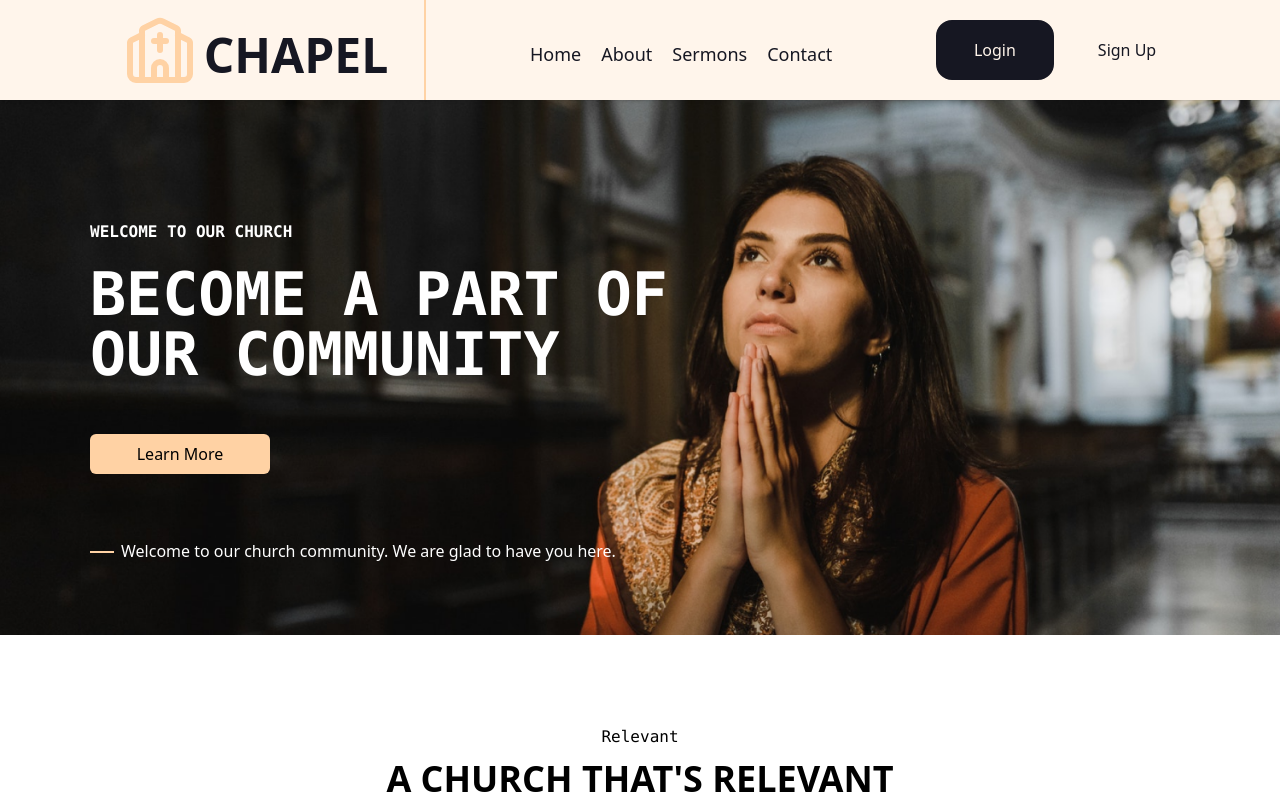
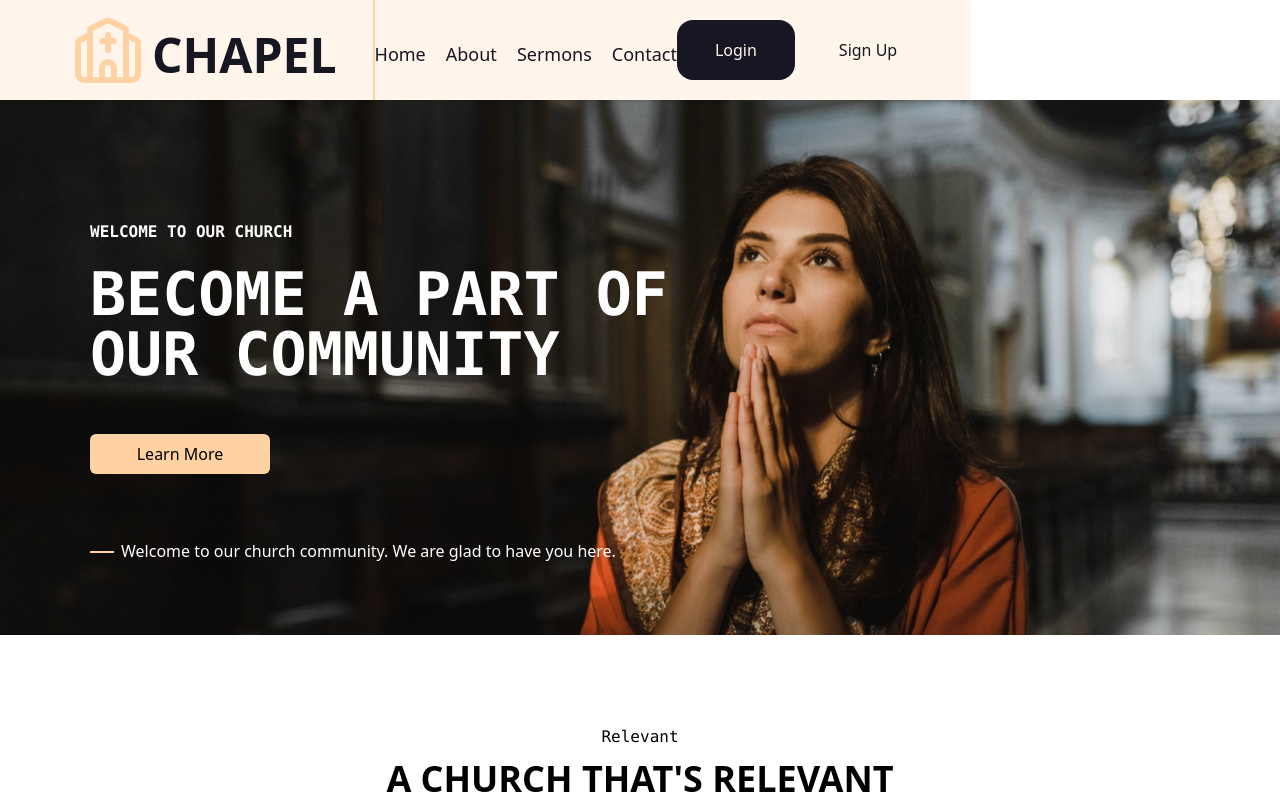
Before and after one commit to AsemaniJoshua/CHURCH_MANAGEMENT_SYSTEM, a React (Vite) app: page / in a window 1280 px wide. Shown: the top 800 px of the page. Built offline with nearby package versions, Linux system fonts and the light colour scheme.

Commit message:
Solving issues

```diff
--- a/src/Components/Home/Relevant.jsx
+++ b/src/Components/Home/Relevant.jsx
@@ -11,7 +11,7 @@ function Relevant() {
         <h2 className="font-bold text-4xl text-center">A CHURCH THAT'S RELEVANT</h2>
 
         {/* RelevantCards */}
-        <div className="lg:flex lg:flex-row md:flex md:flex-row md:flex-wrap flex flex-col lg:gap-[20px] md:gap-[20px] gap-[40px] items-center justify-center mt-[30px] p-[20px]">
+        <div className="lg:flex lg:flex-row md:flex md:flex-row md:flex-wrap flex flex-col lg:gap-[20px] md:gap-[20px] gap-[40px] items-center justify-center mt-[30px] p-[20px] max-w-[100%]">
 
             {/* Card 1 */}
             <div className="flex flex-col items-start justify-start gap-[15px] p-[70px] bg-[#FFF5EB] shadow-md hover:shadow-lg transition-shadow duration-300 border-b-[12px] border-[#FFD2A4]">
--- a/src/Components/Navbar.jsx
+++ b/src/Components/Navbar.jsx
@@ -41,7 +41,7 @@ function Navbar() {
     <>
 
         {/*  Header */}
-    <header className="lg:flex lg:flex-row lg:justify-around lg:items-center lg:p-9 lg:bg-[#FFF5EB] lg:shadow-sm max-h-[100px] md:flex md:flex-row md:justify-between md:items-center md:p-9 md:bg-[#FFF5EB] md:shadow-sm flex flex-row justify-between items-center p-9 bg-[#FFF5EB] shadow-sm fixed top-0 left-0 z-100 min-w-[100%]">
+    <header className="lg:flex lg:flex-row lg:justify-around lg:items-center lg:p-9 lg:bg-[#FFF5EB] lg:shadow-sm max-h-[100px] md:flex md:flex-row md:justify-between md:items-center md:p-9 md:bg-[#FFF5EB] md:shadow-sm flex flex-row justify-between items-center p-9 bg-[#FFF5EB] shadow-sm fixed top-0 left-0 z-100 max-w-[100%]">
 
         {/* Logo */}
         <div className="lg:flex lg:flex-row lg:justify-center lg:items-center lg:gap-2 lg:p-9 lg:border-r-2 lg:border-[#FFD2A4] lg:max-h-[100px] md:flex md:flex-row md:justify-center md:items-center md:gap-2 md:p-9 md:border-r-2 md:border-[#FFD2A4] md:max-h-[100px] flex flex-row justify-center items-center gap-2 p-2 border-r-2 border-[#FFD2A4] max-h-[100px]">
```
